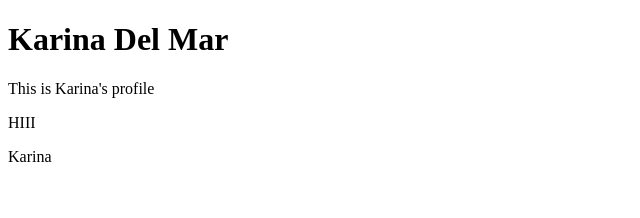
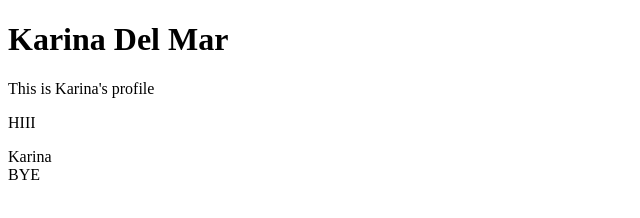
Before and after one commit to karinavargasbl/karina-week-1, a plain HTML site: page index.html in a window 1280 px wide. Shown: the full height of the page, 0-640 px from the left. Drawn offline with Linux system fonts and the light colour scheme.

Commit message:
BYE FOOTER

```diff
--- a/index.html
+++ b/index.html
@@ -11,6 +11,7 @@
     <p>HIII</p>
 
     <footer>Karina</footer>
+    <footer>BYE</footer>
 
 </body>
 </html>
```
